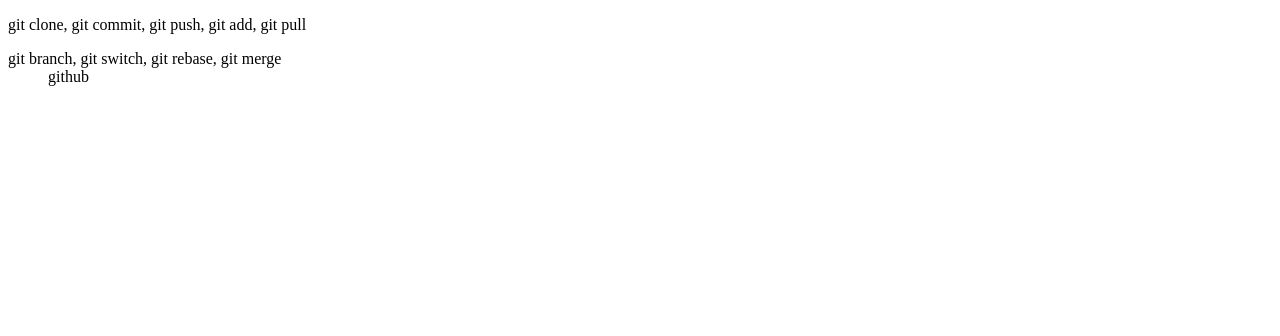
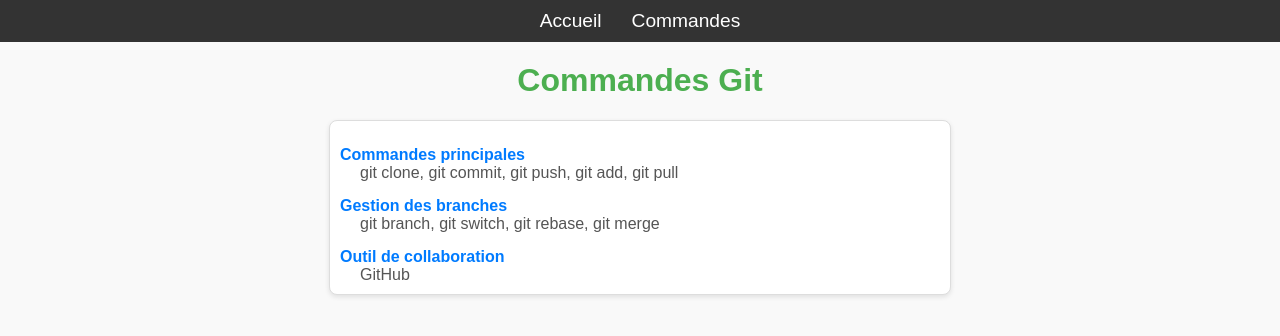
Before and after one commit to EthanDahanORT/TD4, a plain HTML site: page commandes.html in a window 1280 px wide. Drawn offline with Linux system fonts and the light colour scheme.

Commit message:
page web

```diff
--- a/commandes.html
+++ b/commandes.html
@@ -1,12 +1,34 @@
 <!DOCTYPE html>
-<html>
-<dl>
-    git clone, git commit, git push, git add, git pull
-</dl>
-<dt>
-    git branch, git switch, git rebase, git merge
-</dt>
-<dd>
-    github
-</dd>
+<html lang="fr">
+
+<head>
+    <meta charset="UTF-8">
+    <meta name="viewport" content="width=device-width, initial-scale=1.0">
+    <title>Commandes Git</title>
+    <!-- Lien vers le fichier CSS -->
+    <link rel="stylesheet" href="style.css">
+</head>
+
+<body>
+    <nav>
+        <ul>
+            <li><a href="index.html">Accueil</a></li>
+            <li><a href="commandes.html">Commandes</a></li>
+        </ul>
+    </nav>
+    <main>
+        <h1>Commandes Git</h1>
+        <dl>
+            <dt>Commandes principales</dt>
+            <dd>git clone, git commit, git push, git add, git pull</dd>
+
+            <dt>Gestion des branches</dt>
+            <dd>git branch, git switch, git rebase, git merge</dd>
+
+            <dt>Outil de collaboration</dt>
+            <dd>GitHub</dd>
+        </dl>
+    </main>
+</body>
+
 </html>
--- a/style.css
+++ b/style.css
@@ -1,32 +1,66 @@
-/* Style pour le corps de la page */
+/* Style général pour le corps */
 body {
     font-family: Arial, sans-serif;
-    background-color: #f4f4f9;
+    background-color: #f9f9f9;
     margin: 0;
-    padding: 20px;
+    padding: 0;
     color: #333;
 }
 
-/* Style pour le titre principal */
-h1 {
-    color: #ff5722;
-    font-size: 2.5em;
-    text-align: center;
-    text-transform: uppercase;
-    margin-bottom: 20px;
+/* Style pour le menu de navigation */
+nav {
+    background-color: #333;
+    padding: 10px;
 }
 
-/* Style pour les sous-titres */
-h2 {
-    color: #4caf50;
-    font-size: 1.8em;
-    text-align: center;
-    margin: 10px 0;
+nav ul {
+    list-style: none;
+    margin: 0;
+    padding: 0;
+    display: flex;
+    justify-content: center;
 }
 
-/* Ajout d'une bordure aux sous-titres */
-h2:nth-child(2) {
-    border-top: 2px solid #4caf50;
-    border-bottom: 2px solid #4caf50;
-    padding: 10px 0;
+nav ul li {
+    margin: 0 15px;
 }
+
+nav ul li a {
+    color: white;
+    text-decoration: none;
+    font-size: 1.2em;
+    transition: color 0.3s ease;
+}
+
+nav ul li a:hover {
+    color: #ff5722;
+}
+
+/* Style pour le titre */
+h1 {
+    text-align: center;
+    color: #4caf50;
+    margin-top: 20px;
+}
+
+/* Style pour la liste de définitions */
+dl {
+    margin: 20px auto;
+    padding: 10px;
+    max-width: 600px;
+    background-color: #fff;
+    border: 1px solid #ddd;
+    border-radius: 8px;
+    box-shadow: 0 2px 5px rgba(0, 0, 0, 0.1);
+}
+
+dt {
+    font-weight: bold;
+    margin-top: 15px;
+    color: #007bff;
+}
+
+dd {
+    margin-left: 20px;
+    color: #555;
+}
```
Also changed, not shown: index.html (+8 -1 lines).
